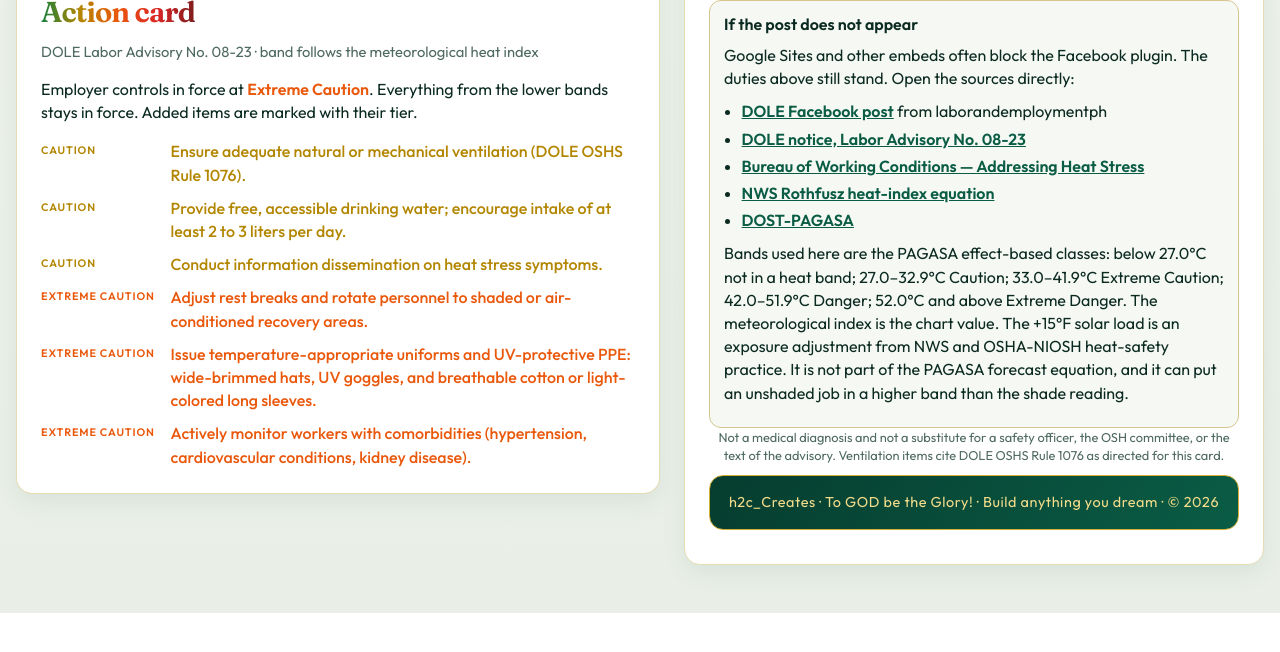
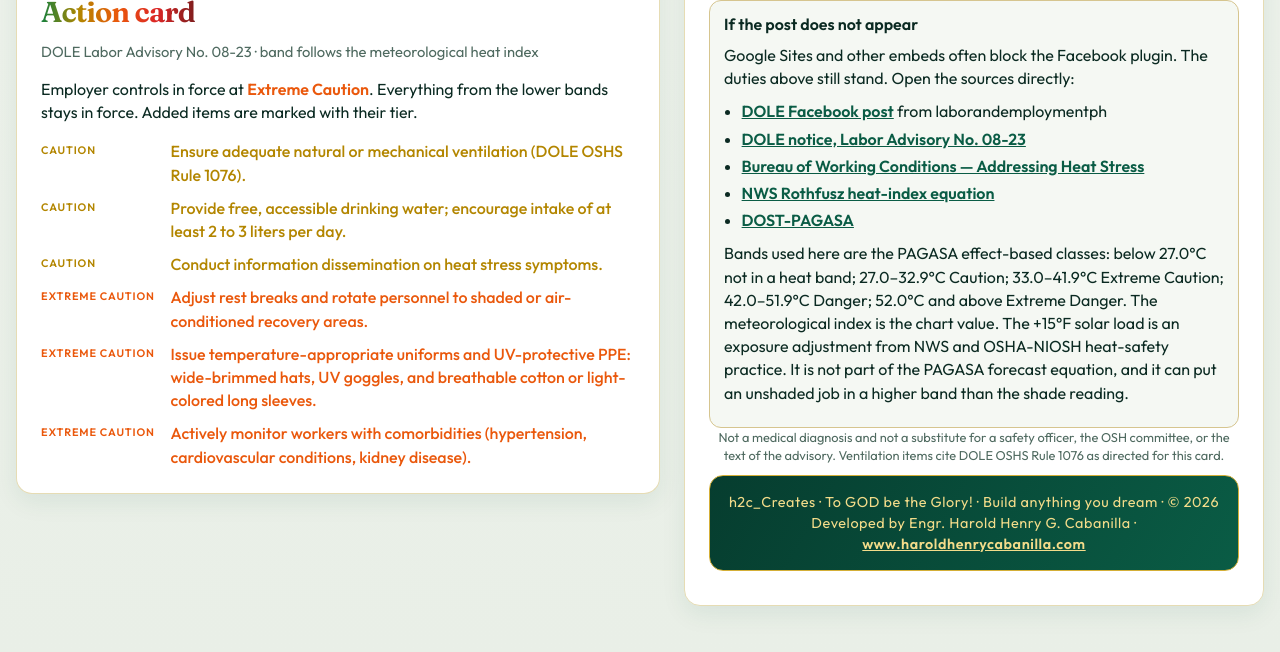
Before and after one commit to h2c-DataSci/heat-index, a plain HTML site: page index.html in a window 1280 px wide. Shown: the part 1497-2149 px from the top of the page. Before the commit the page ends 2110 px from the top, so only its background shows below. Drawn offline with Linux system fonts and the light colour scheme.

Commit message:
feat: add developer credit (Engr. Harold Henry G. Cabanilla)

```diff
--- a/index.html
+++ b/index.html
@@ -466,7 +466,7 @@
           <p>Bands used here are the PAGASA effect-based classes: below 27.0°C not in a heat band; 27.0–32.9°C Caution; 33.0–41.9°C Extreme Caution; 42.0–51.9°C Danger; 52.0°C and above Extreme Danger. The meteorological index is the chart value. The +15°F solar load is an exposure adjustment from NWS and OSHA-NIOSH heat-safety practice. It is not part of the PAGASA forecast equation, and it can put an unshaded job in a higher band than the shade reading.</p>
         </div>
         <p class="legal">Not a medical diagnosis and not a substitute for a safety officer, the OSH committee, or the text of the advisory. Ventilation items cite DOLE OSHS Rule 1076 as directed for this card.</p>
-    <p class="foot">h2c_Creates · To GOD be the Glory! · Build anything you dream · © 2026</p>
+    <p class="foot">h2c_Creates · To GOD be the Glory! · Build anything you dream · © 2026<br>Developed by Engr. Harold Henry G. Cabanilla · <a href="https://www.haroldhenrycabanilla.com" target="_blank" rel="noopener noreferrer" style="color:inherit;font-weight:700;text-decoration:underline">www.haroldhenrycabanilla.com</a></p>
       </aside>
     </div>
   </div>
```
